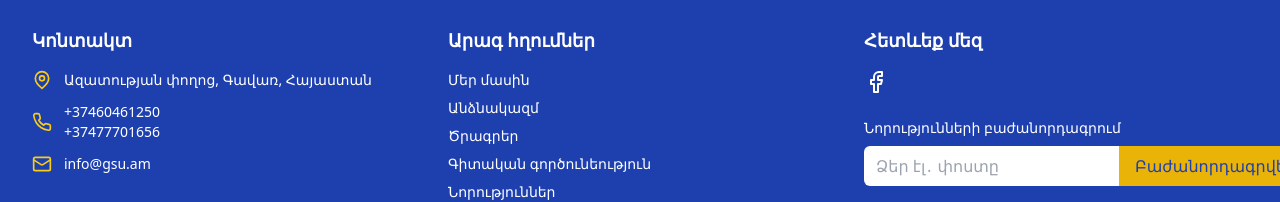
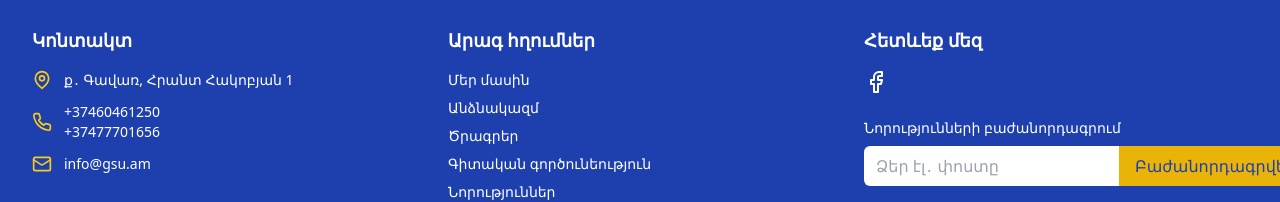
Before and after one commit to VeronikaBaghoyan/inform, a React (Vite) app: page /contact in a window 1280 px wide. Shown: the part 2279-2481 px from the top of the page. Built offline with nearby package versions, Linux system fonts and the light colour scheme.

Commit message:
Updated Footer.tsx

```diff
--- a/src/components/Footer.tsx
+++ b/src/components/Footer.tsx
@@ -20,10 +20,10 @@ export default function Footer({ language }: FooterProps) {
                 <MapPin className="h-5 w-5 text-yellow-400 flex-shrink-0" />
                 <p className="text-sm">
                   {language === 'am'
-                    ? 'Ազատության փողոց, Գավառ, Հայաստան'
+                    ? 'ք․ Գավառ, Հրանտ Հակոբյան 1'
                     : language === 'ru'
-                    ? 'ул. Азатутян, Гавар, Армения'
-                    : 'Azatutyan Street, Gavar, Armenia'}
+                    ? 'г. Гавар, ул. Гранта Акопяна, 1'
+                    : 'Hrant Hakobyan 1  Street, Gavar'}
                 </p>
               </div>
               <div className="flex items-center space-x-3">
```
